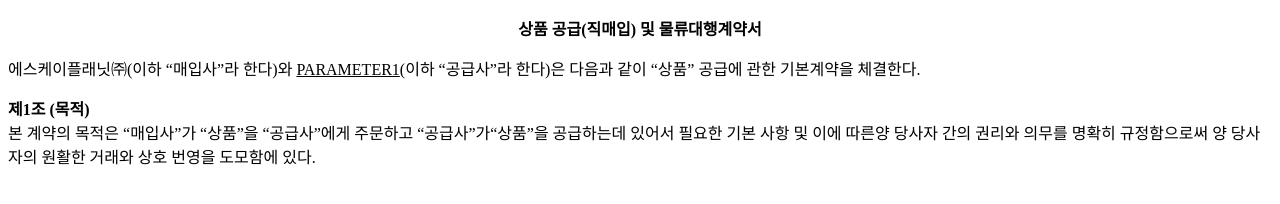
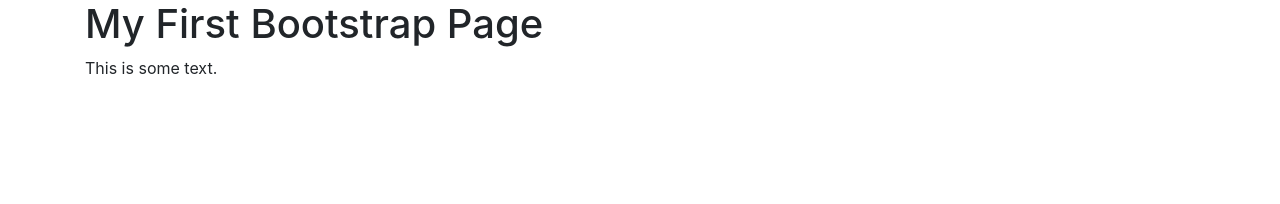
Before and after one commit to gragravity/myhome, a plain HTML site: page index.html in a window 1280 px wide. Drawn offline with nearby package versions, Linux system fonts and the light colour scheme.

Commit message:
first bootstrap4 page set

```diff
--- a/index.html
+++ b/index.html
@@ -1,18 +1,18 @@
 <!doctype html>
-<html xmlns="http://www.w3.org/1999/xhtml">
+<html lang="en">
 <head>
-<meta http-equiv="Content-Type" content="text/html; charset=utf-8" />
-<title>Hello World</title>
+    <meta charset="utf-8">
+    <meta name="viewport" content="width=device-width, initial-scale=1">
+    <title>Hello World</title>
+    <link rel="stylesheet" href="https://maxcdn.bootstrapcdn.com/bootstrap/4.1.0/css/bootstrap.min.css">
+    <script src="https://ajax.googleapis.com/ajax/libs/jquery/3.3.1/jquery.min.js"></script>
+    <script src="https://cdnjs.cloudflare.com/ajax/libs/popper.js/1.14.0/umd/popper.min.js"></script>
+    <script src="https://maxcdn.bootstrapcdn.com/bootstrap/4.1.0/js/bootstrap.min.js"></script>
 </head>
 <body>
-    <div id="wrap">
-<p style="text-align: center;"><strong>상품 공급(직매입) 및 물류대행계약서</strong></p>
-<p>
-에스케이플래닛㈜(이하 “매입사”라 한다)와 <u>PARAMETER1</u>(이하 “공급사”라 한다)은 다음과 같이 “상품” 공급에 관한 기본계약을 체결한다.
-</p>
-<p><strong>제1조 (목적)</strong><br>
-본 계약의 목적은 “매입사”가 “상품”을 “공급사”에게 주문하고 “공급사”가“상품”을 공급하는데 있어서 필요한 기본 사항 및 이에 따른양 당사자 간의 권리와 의무를 명확히 규정함으로써 양 당사자의 원활한 거래와 상호 번영을 도모함에 있다.
-</p>
-</div>
+    <div class="container">
+        <h1>My First Bootstrap Page</h1>
+        <p>This is some text.</p>
+    </div>
 </body>
 </html>
```
